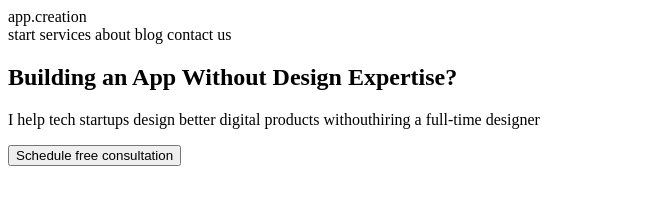
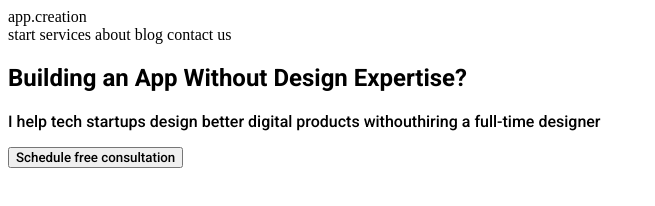
Before and after one commit to WebHeroSchool/button2, a plain HTML site: page index.html in a window 1280 px wide. Shown: the whole page, without its empty margins (0-655 px from the left). Drawn offline with Linux system fonts and the light colour scheme.

Commit message:
3. Подключаем стили и шрифты к сайту

```diff
--- a/index.html
+++ b/index.html
@@ -3,6 +3,9 @@
 <head>
     <meta charset="UTF-8">
     <title>Мой первый сайт</title>
+    <link href="style.css" rel="stylesheet">
+    <link rel="preconnect" href="https://fonts.gstatic.com">
+    <link href="https://fonts.googleapis.com/css2?family=Roboto:ital,wght@0,500;0,700;1,400;1,900&display=swap" rel="stylesheet">
 </head>
 <body>
     <header>
@@ -16,10 +19,10 @@
             </nav>
     </header>
     <section>
-        <main>
-            <h1>Building an App Without Design Expertise?</h1>
-            <p>I help tech startups design better digital products withouthiring a full-time designer</p>
-            <button>Schedule free consultation</button>
+        <main class="header">
+            <h1 class="header">Building an App Without Design Expertise?</h1>
+            <p class="header">I help tech startups design better digital products withouthiring a full-time designer</p>
+            <button class="header">Schedule free consultation</button>
         </main>
         <div>
             <img>
--- /dev/null
+++ b/style.css
@@ -0,0 +1,3 @@
+.header {
+	font-family: 'Roboto', sans-serif
+	}
```
